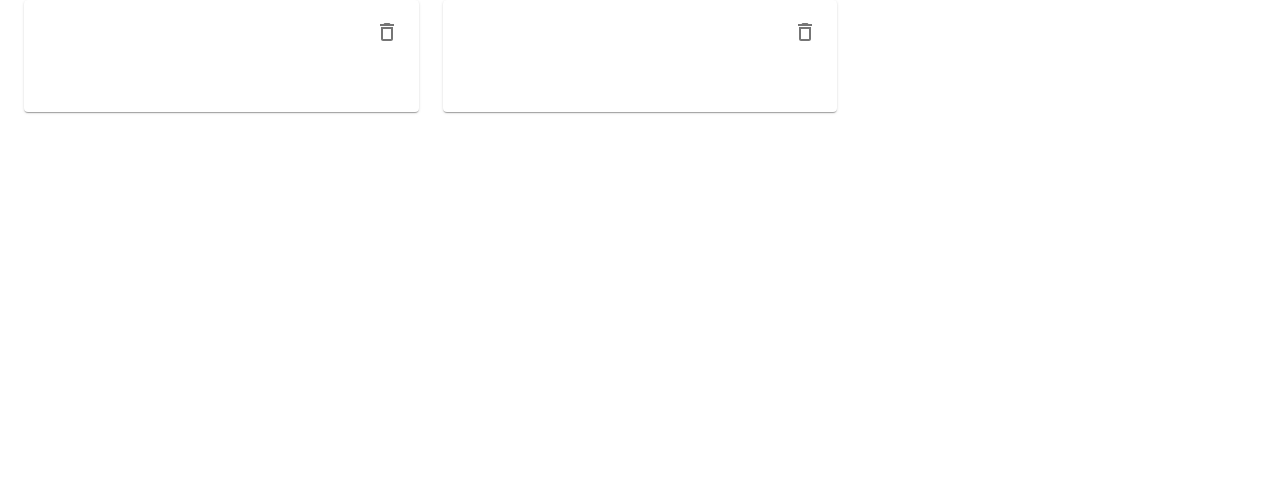
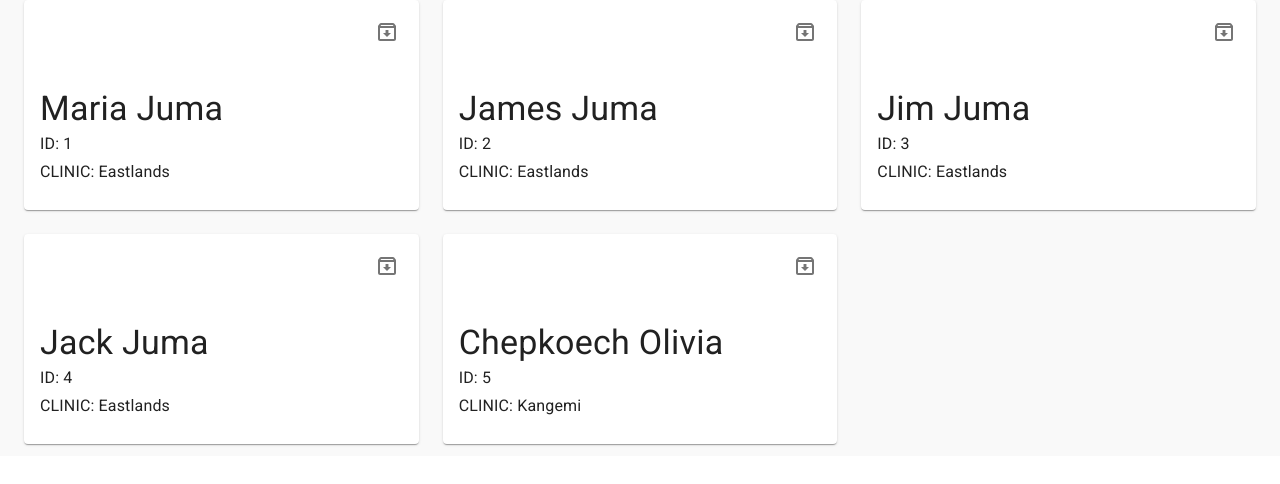
Before and after one commit to nashthecoder/mis-srf-beta, a React (Create React App) app: page / in a window 1280 px wide. Shown: the top 484 px of the page. Built offline with nearby package versions, Linux system fonts and the light colour scheme; data requests are answered from the project's data file.

Commit message:
completed json-server and created card components

```diff
--- a/data/db.json
+++ b/data/db.json
@@ -1,7 +1,7 @@
 {
   "players": [
     {
-            "name":"Maria Juma",
+      "name": "Maria Juma",
       "dateOfBirth": "12-11-2012",
       "gender": "female",
       "caregiverName": "Joseph Juma",
@@ -12,7 +12,7 @@
       "id": 1
     },
     {
-            "name":"James Juma",
+      "name": "James Juma",
       "dateOfBirth": "12-11-2007",
       "gender": "male",
       "caregiverName": "Joseph Juma",
@@ -21,6 +21,39 @@
       "clinic": "Eastlands",
       "team": "Under 16s",
       "id": 2
+    },
+    {
+      "name": "Jim Juma",
+      "dateOfBirth": "12-11-2007",
+      "gender": "male",
+      "caregiverName": "Joseph Juma",
+      "phone1": "0721778899",
+      "relationship": "Father",
+      "clinic": "Eastlands",
+      "team": "Under 16s",
+      "id": 3
+    },
+    {
+      "name": "Jack Juma",
+      "dateOfBirth": "12-11-2007",
+      "gender": "male",
+      "caregiverName": "Joseph Juma",
+      "phone1": "0721778899",
+      "relationship": "Father",
+      "clinic": "Eastlands",
+      "team": "Under 16s",
+      "id": 4
+    },
+    {
+      "name": "Chepkoech Olivia",
+      "dateOfBirth": "12/12/2011",
+      "gender": "female",
+      "phone1": "074989898",
+      "caregiverName": "Mama Olivia",
+      "relationship": "Mother",
+      "clinic": "Kangemi",
+      "team": "Under 12s",
+      "id": 5
     }
   ]
 }
--- a/src/App.js
+++ b/src/App.js
@@ -4,11 +4,13 @@ import Players from './pages/Players'
 import Register from './pages/Register'
 import Attendance from './pages/Attendance'
 import Visits from './pages/Visit'
+import Layout from './components/Layout';
 
 
 function App() {
   return (
     <Router>
+      <Layout>
         <Switch>
           <Route exact path="/">
             <Players />
@@ -23,6 +25,7 @@ function App() {
             <Visits />
           </Route>
         </Switch>
+      </Layout>
     </Router>
   );
 }
--- /dev/null
+++ b/src/components/Layout.js
@@ -0,0 +1,22 @@
+import React from 'react'
+import { makeStyles } from '@material-ui/core'
+
+
+const useStyles = makeStyles({
+    page: {
+        background: '#f9f9f9',
+        width: '100%'
+    }
+})
+
+export default function Layout({ children }) {
+
+    const classes = useStyles()
+    return (
+        <div>
+            <div className={classes.page}>
+            { children }
+            </div>
+        </div>
+    )
+}
--- a/src/components/PlayerCard.js
+++ b/src/components/PlayerCard.js
@@ -1,29 +1,102 @@
-import React from 'react'
-import Card from '@material-ui/core/Card'
+import React, { useState } from 'react'
+import Box from '@material-ui/core/Box'
 import CardHeader from '@material-ui/core/CardHeader'
-import CardContent from '@material-ui/core/CardContent'
-import IconButton from '@material-ui/core/IconButton'
-import Typography from '@material-ui/core/Typography'
-import DeleteOutlined from '@material-ui/icons/DeleteOutlined'
+// import CardMedia from '@material-ui/core/CardMedia'
+// import CardContent from '@material-ui/core/CardContent'
+// import IconButton from '@material-ui/core/IconButton'
+// import Typography from '@material-ui/core/Typography'
+import ArchiveOutlined from '@material-ui/icons/ArchiveOutlined'
+import Card from '@material-ui/core/Card';
+import CardContent from '@material-ui/core/CardContent';
+// import CardMedia from '@material-ui/core/CardMedia';
+import IconButton from '@material-ui/core/IconButton';
+import Typography from '@material-ui/core/Typography';
+// import SkipPreviousIcon from '@mui/icons-material/SkipPrevious';
+// import PlayArrowIcon from '@mui/icons-material/PlayArrow';
+// import SkipNextIcon from '@mui/icons-material/SkipNext';
 
-export default function PlayerCard({ player, handleDelete }) {
+
+
+export default function PlayerCard({ player}) {
+  const [expanded, setExpanded] = useState(false);
+
+  const handleExpandClick = () => {
+    setExpanded(!expanded);
+  };
   return (
-    <div>
-      <Card elevation={1}>
+    <Card elevation={1} sx={{ display: 'flex' }}>
+      <Box sx={{ display: 'flex', flexDirection: 'column' }}>
         <CardHeader
-          action={
-            <IconButton onClick={() => handleDelete(player.id)}>
-              <DeleteOutlined />
-            </IconButton>
-          }
-          name={player.name}
-        />
-        <CardContent>
-          <Typography variant="body2" color="textSecondary">
-            {player.age}
+        action={
+          <IconButton onClick={() => console.log('archive', player.name)}>
+            <ArchiveOutlined />
+          </IconButton>
+        }/>
+        <CardContent sx={{ flex: '1 0 auto' }}>
+          <Typography component="div" variant="h4">
+            {player.name}
+          </Typography>
+          <Typography variant="subtitle1" color="text.secondary" component="div">
+            ID: {player.id}
+          </Typography>
+          <Typography variant="subtitle1" color="text.secondary" component="div">
+            CLINIC: {player.clinic}
           </Typography>
         </CardContent>
-      </Card>
-    </div>
+      </Box>
+      {/* <Box sx={{ display: 'flex', alignItems: 'center', pl: 1, pb: 1 }}>
+          <IconButton onClick={() => console.log('archive', player.name)}>
+
+          </IconButton>
+      </Box> */}
+      {/* <CardMedia
+        component="img"
+        sx={{ width: 151 }}
+        image={"/src/assets/man.png"}
+        alt="Profile Picture"
+      /> */}
+    </Card>
+
+    // <Card>
+    //   <Box>
+    //     <CardContent>
+    //       <Typography key="name" component="div" variant="h5">Name: {player.name}</Typography>
+    //       <Typography key="id" component="div" variant="subtitle1">Id: {player.id}</Typography>
+    //       <Typography key="clinic" component="div" variant="subtitle1">Clinic: {player.clinic}</Typography>
+    //     </CardContent>
+    //   </Box>
+    //   <Box>
+
+    //   </Box>
+    //   <CardMedia
+    //   component="img"
+    //   sx={{ width: 151}}>
+    //   image="/src/assets/man.png"
+    //   alt="Profile Picture"
+    //   </CardMedia>
+    // </Card>
   )
 }
+
+// export default function PlayerCard({ player, handleDelete }) {
+//   return (
+//     <div>
+//       <Card elevation={1}>
+//         <CardHeader
+//           action={
+//             <IconButton onClick={() => handleDelete(player.id)}>
+//               <DeleteOutlined />
+//             </IconButton>
+//             }
+//             name={player.name}
+//             clinic={player.clinic}
+//           />
+//           <CardContent>
+//             <Typography variant="body2" color="textSecondary">
+//               {player.age}
+//             </Typography>
+//           </CardContent>
+//       </Card>
+//     </div>
+//   )
+// }
--- a/src/pages/Players.js
+++ b/src/pages/Players.js
@@ -1,6 +1,5 @@
 import React, { useEffect, useState } from 'react'
-import Container from '@material-ui/core/Container'
-import Grid from '@material-ui/core/Grid'
+import { Paper, Grid, Container } from '@material-ui/core'
 import PlayerCard from '../components/PlayerCard'
 
 export default function Players() {
@@ -13,22 +12,14 @@ export default function Players() {
   }, [])
 
   return (
-    <Container>
-      {/* <Grid container spacing={3}>
-        <Grid item xs={12} sm={6} md={3}>
-          <Paper>1</Paper>
+  <Container>
+    <Grid container spacing={3}>
+      {players.map(player =>(
+        <Grid item xs={12} md={6} lg={4}>
+          <PlayerCard player={player} />
         </Grid>
-        <Grid item xs={12} sm={6} md={3}>
-          <Paper>2</Paper>
-        </Grid>
-      </Grid> */}
-      <Grid container spacing={3}>
-        {players.map(player => (
-          <Grid item xs={12} md={6} lg={4} key={player.id}>
-            <PlayerCard player={player}/>
-          </Grid>
-        ))}
-      </Grid>
-    </Container>
+      ))}
+    </Grid>
+  </Container>
   )
 }
--- a/src/pages/Register.js
+++ b/src/pages/Register.js
@@ -8,6 +8,7 @@ import InputLabel from '@material-ui/core/InputLabel'
 import NativeSelect from '@material-ui/core/NativeSelect'
 import { FormControl, FormLabel, FormControlLabel } from '@material-ui/core'
 import { RadioGroup, Radio } from '@material-ui/core'
+import { useHistory } from 'react-router-dom'
 
 
 const useStyles = makeStyles({
@@ -27,8 +28,8 @@ btn: {
 }
 })
 export default function Register() {
-
   const classes = useStyles()
+  const history = useHistory()
   const[ name, setName] = useState('')
   const[ dateOfBirth, setDateOfBirth] = useState('')
   const[ gender, setGender] = useState('female')
@@ -91,7 +92,28 @@ export default function Register() {
         clinic,
         team
         )
-
+    if (name &&
+      dateOfBirth &&
+      gender &&
+      phone1 &&
+      caregiverName &&
+      relationship &&
+      clinic &&
+      team) {
+        fetch('http://localhost:8000/players', {
+          method: 'POST',
+          headers: {"Content-type": "application/json"},
+          body: JSON.stringify({
+            name,
+            dateOfBirth,
+            gender,
+            phone1,
+            caregiverName,
+            relationship,
+            clinic,
+            team })
+        }).then(() => history.push('/'))
+      }
   }
   return (
     <Container size="sm">
@@ -262,7 +284,7 @@ export default function Register() {
             color="secondary"
             variant="contained"
             endIcon={<KeyboardArrowRightIcon />}>
-            Submit
+            Register
         </Button>
       </form>
     </Container>
```
Also changed, not shown: src/assets/man.png (added). Lines whose indentation alone changed are shown as unchanged.
